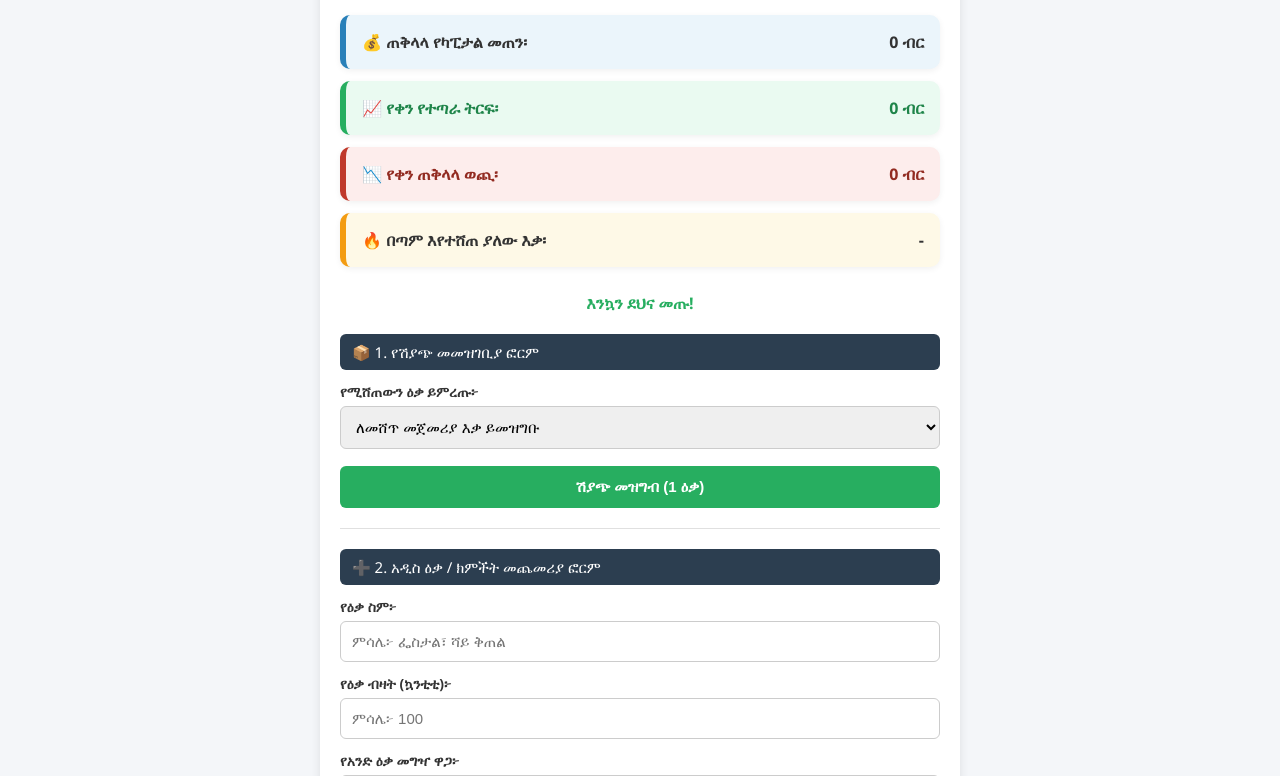
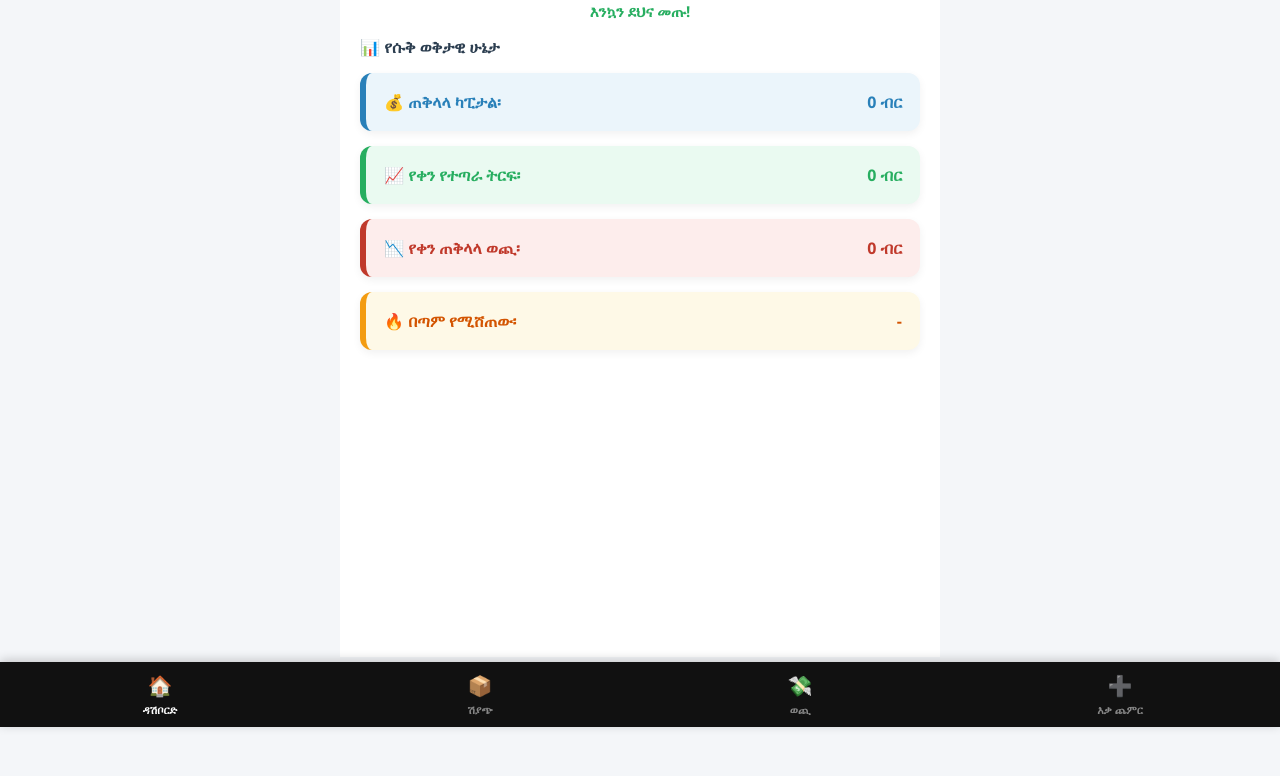
Before and after one commit to osama61900440-source/Os, a plain HTML site: page index.html in a window 1280 px wide. Shown: the part 73-849 px from the top of the page. After the commit the page ends 800 px from the top, so only its background shows below. Drawn offline with Linux system fonts and the light colour scheme.

Commit message:
Update index.html

```diff
--- a/index.html
+++ b/index.html
@@ -9,71 +9,67 @@
             font-family: 'Segoe UI', Tahoma, Geneva, Verdana, sans-serif;
             background-color: #f4f6f9;
             margin: 0;
-            padding: 15px;
+            padding: 0;
             color: #333;
+            padding-bottom: 70px; /* የታችኛው ማውጫ እቃዎችን እንዳይሸፍን */
         }
         .container {
             max-width: 600px;
             margin: 0 auto;
             background: white;
             padding: 20px;
-            border-radius: 12px;
-            box-shadow: 0 4px 10px rgba(0,0,0,0.1);
+            min-height: calc(100vh - 70px);
+            box-sizing: border-box;
         }
         h2 {
             text-align: center;
             color: #2c3e50;
-            margin-top: 0;
-            margin-bottom: 20px;
+            margin-top: 10px;
+            font-size: 20px;
         }
 
-        /* 4ቱ ማሳያዎች ለየብቻ እንዲሆኑ የተደረገበት */
-        .dashboard-v2 {
-            display: flex;
-            flex-direction: column;
-            gap: 12px;
-            margin-bottom: 25px;
+        /* እያንዳንዱ ክፍል መጀመሪያ እንዲደበቅ ማድረግ */
+        .app-page {
+            display: none;
         }
-        .card-v2 {
+        /* ገጹ ሲመረጥ ብቻ እንዲታይ ማድረግ */
+        .app-page.active {
+            display: block;
+        }
+
+        /* 1. የዳሽቦርድ ካርዶች ዲዛይን (ለየብቻ እንዲሆኑ የተደረገ) */
+        .card-box {
             background: #ffffff;
-            padding: 16px;
-            border-radius: 10px;
+            padding: 18px;
+            border-radius: 12px;
             font-weight: bold;
             font-size: 16px;
+            margin-bottom: 15px;
+            box-shadow: 0 3px 8px rgba(0,0,0,0.06);
+            border-left: 6px solid #7f8c8d;
             display: flex;
             justify-content: space-between;
-            align-items: center;
-            box-shadow: 0 2px 6px rgba(0,0,0,0.06);
-            border-left: 6px solid #7f8c8d;
         }
-        .card-v2.capital { border-left-color: #2980b9; background: #ebf5fb; }
-        .card-v2.profit { border-left-color: #27ae60; background: #eafaf1; color: #1e8449; }
-        .card-v2.expense { border-left-color: #c0392b; background: #fdedec; color: #922b21; }
-        .card-v2.top-item { border-left-color: #f39c12; background: #fef9e7; }
+        .card-box.capital { border-left-color: #2980b9; background: #ebf5fb; color: #2980b9; }
+        .card-box.profit { border-left-color: #27ae60; background: #eafaf1; color: #27ae60; }
+        .card-box.expense { border-left-color: #c0392b; background: #fdedec; color: #c0392b; }
+        .card-box.top-item { border-left-color: #f39c12; background: #fef9e7; color: #d35400; }
 
-        .section-title {
-            background: #2c3e50;
-            color: white;
-            padding: 8px 12px;
-            border-radius: 6px;
-            font-size: 15px;
-            margin-top: 20px;
-            margin-bottom: 12px;
-        }
+        /* ፎርሞች */
         .form-group {
-            margin-bottom: 12px;
+            margin-bottom: 15px;
         }
         label {
             display: block;
-            margin-bottom: 5px;
+            margin-bottom: 6px;
             font-weight: 600;
             font-size: 14px;
         }
         input, select {
             width: 100%;
-            padding: 11px;
+            padding: 12px;
             border: 1px solid #ccc;
-            border-radius: 6px;
+            border-radius: 8px;
             box-sizing: border-box;
             font-size: 15px;
         }
@@ -81,89 +77,134 @@
             text-align: center;
             font-weight: bold;
             margin: 15px 0;
-            min-height: 22px;
+            font-size: 15px;
         }
         button {
-            padding: 12px;
+            padding: 14px;
             border: none;
-            border-radius: 6px;
+            border-radius: 8px;
             color: white;
-            font-size: 15px;
+            font-size: 16px;
             font-weight: bold;
             cursor: pointer;
             width: 100%;
-            margin-top: 5px;
         }
         .btn-sell { background-color: #27ae60; }
         .btn-expense { background-color: #c0392b; }
         .btn-add { background-color: #2980b9; }
 
+        /* የዕቃዎች ዝርዝር */
         .inventory-list {
-            max-height: 250px;
-            overflow-y: auto;
+            margin-top: 15px;
             border: 1px solid #eee;
-            border-radius: 6px;
+            border-radius: 8px;
             padding: 5px;
+            background: #fafafa;
         }
         .inventory-item {
             display: flex;
             justify-content: space-between;
-            align-items: center;
-            padding: 10px;
+            padding: 12px 10px;
             border-bottom: 1px solid #eee;
             font-size: 14px;
         }
         .inventory-item:last-child { border-bottom: none; }
-        hr {
-            border: 0;
-            height: 1px;
-            background: #e0e0e0;
-            margin: 20px 0;
+
+        /* 📱 ልክ እንደ ቲክቶክ የታችኛው ማውጫ (Bottom Navigation) */
+        .bottom-nav {
+            position: fixed;
+            bottom: 0;
+            left: 0;
+            right: 0;
+            height: 65px;
+            background-color: #111111; /* ጥቁር ቀለም ለክላሲክ እይታ */
+            display: flex;
+            justify-content: space-around;
+            align-items: center;
+            box-shadow: 0 -2px 10px rgba(0,0,0,0.2);
+            z-index: 1000;
+        }
+        .nav-item {
+            display: flex;
+            flex-direction: column;
+            align-items: center;
+            color: #888888;
+            text-decoration: none;
+            font-size: 11px;
+            font-weight: bold;
+            cursor: pointer;
+            width: 25%;
+            height: 100%;
+            justify-content: center;
+            transition: 0.2s;
+        }
+        .nav-item .icon {
+            font-size: 20px;
+            margin-bottom: 3px;
+        }
+        /* የነቃው (የተመረጠው) ክፍል ቀለም */
+        .nav-item.active {
+            color: #ffffff; /* ነጭ ቀለም */
         }
     </style>
 </head>
 <body>
 
 <div class="container">
-    <h2>የሱቅ መቆጣጠሪያ ዳሽቦርድ</h2>
+    <h2>የሱቅ መቆጣጠሪያ ሲስተም</h2>
 
-    <div class="dashboard-v2">
-        <div class="card-v2 capital">
-            <span>💰 ጠቅላላ የካፒታል መጠን፡</span>
+    <div class="status-msg" id="lbl-status" style="color: #27ae60;">እንኳን ደህና መጡ!</div>
+
+    <div id="page-dashboard" class="app-page active">
+        <div style="font-weight: bold; margin-bottom: 15px; color: #2c3e50;">📊 የሱቅ ወቅታዊ ሁኔታ</div>
+        <div class="card-box capital">
+            <span>💰 ጠቅላላ ካፒታል፡</span>
             <span id="lbl-capital">0 ብር</span>
         </div>
-        <div class="card-v2 profit">
+        <div class="card-box profit">
             <span>📈 የቀን የተጣራ ትርፍ፡</span>
             <span id="lbl-profit">0 ብር</span>
         </div>
-        <div class="card-v2 expense">
+        <div class="card-box expense">
             <span>📉 የቀን ጠቅላላ ወጪ፡</span>
             <span id="lbl-expense">0 ብር</span>
         </div>
-        <div class="card-v2 top-item">
-            <span>🔥 በጣም እየተሸጠ ያለው እቃ፡</span>
+        <div class="card-box top-item">
+            <span>🔥 በጣም የሚሸጠው፡</span>
             <span id="lbl-top">-</span>
         </div>
     </div>
 
-    <div class="status-msg" id="lbl-status" style="color: #27ae60;">እንኳን ደህና መጡ!</div>
-
-    <div class="section-title">📦 1. የሽያጭ መመዝገቢያ ፎርም</div>
+    <div id="page-sell" class="app-page">
+        <div style="font-weight: bold; margin-bottom: 15px; color: #2c3e50;">📝 1. ሽያጭ መመዝገቢያ ፎርም</div>
         <div class="form-group">
             <label>የሚሸጠውን ዕቃ ይምረጡ፦</label>
             <select id="select-sell-item"></select>
         </div>
         <button class="btn-sell" onclick="recordSale()">ሽያጭ መዝግብ (1 ዕቃ)</button>
+    </div>
 
-    <hr>
+    <div id="page-expense" class="app-page">
+        <div style="font-weight: bold; margin-bottom: 15px; color: #2c3e50;">💸 2. የወጪ መመዝገቢያ ፎርም</div>
+        <div class="form-group">
+            <label>የወጪ ምክንያት፦</label>
+            <input type="text" id="txt-expense-reason" placeholder="ምሳሌ፦ ለቤት ኪራይ፣ ለትራንስፖርት">
+        </div>
+        <div class="form-group">
+            <label>የወጪ መጠን (በብር)፦</label>
+            <input type="number" id="txt-expense-amount" placeholder="ምሳሌ፦ 500">
+        </div>
+        <button class="btn-expense" onclick="recordExpense()">ወጪ መዝግብ</button>
+    </div>
 
-    <div class="section-title">➕ 2. አዲስ ዕቃ / ክምችት መጨመሪያ ፎርም</div>
+    <div id="page-add" class="app-page">
+        <div style="font-weight: bold; margin-bottom: 15px; color: #2c3e50;">➕ 3. አዲስ ዕቃ መጨመሪያ ፎርም</div>
         <div class="form-group">
             <label>የዕቃ ስም፦</label>
             <input type="text" id="txt-add-name" placeholder="ምሳሌ፦ ፌስታል፣ ሻይ ቅጠል">
         </div>
         <div class="form-group">
-        <label>የዕቃ ብዛት (ኳንቲቲ)፦</label>
+            <label>የዕቃ ብዛት፦</label>
             <input type="number" id="txt-add-qty" placeholder="ምሳሌ፦ 100">
         </div>
         <div class="form-group">
@@ -176,28 +217,33 @@
         </div>
         <button class="btn-add" onclick="addNewItem()">አዲስ ዕቃ ወደ ሲስተም አስገባ</button>
 
-    <hr>
+        <div style="font-weight: bold; margin-top: 25px; color: #2c3e50;">📋 በሱቅ ውስጥ ያሉ የዕቃዎች ዝርዝር</div>
+        <div class="inventory-list" id="inventory-list"></div>
+    </div>
+</div>
 
-    <div class="section-title">💸 3. የወጪ መመዝገቢያ ፎርም (ብቻውን)</div>
-    <div class="form-group">
-        <label>የወጪ ምክንያት፦</label>
-        <input type="text" id="txt-expense-reason" placeholder="ምሳሌ፦ ለቤት ኪራይ፣ ለትራንስፖርት">
+<div class="bottom-nav">
+    <div class="nav-item active" onclick="switchPage('dashboard', this)">
+        <span class="icon">🏠</span>
+        <span>ዳሽቦርድ</span>
     </div>
-    <div class="form-group">
-        <label>የወጪ መጠን (በብር)፦</label>
-        <input type="number" id="txt-expense-amount" placeholder="ምሳሌ፦ 1500">
+    <div class="nav-item" onclick="switchPage('sell', this)">
+        <span class="icon">📦</span>
+        <span>ሽያጭ</span>
     </div>
-    <button class="btn-expense" onclick="recordExpense()">ወጪውን ብቻ መዝግብ</button>
-
-    <hr>
-
-    <div class="section-title">📋 በሱቅ ውስጥ ያሉ የዕቃዎች ዝርዝር</div>
-    <div class="inventory-list" id="inventory-list"></div>
+    <div class="nav-item" onclick="switchPage('expense', this)">
+        <span class="icon">💸</span>
+        <span>ወጪ</span>
+    </div>
+    <div class="nav-item" onclick="switchPage('add', this)">
+        <span class="icon">➕</span>
+        <span>እቃ ጨምር</span>
+    </div>
 </div>
 
 <script>
-    // ሙሉ በሙሉ ባዶ መነሻ መረጃዎች (ሳሙና እና ዘይት ጠፍተዋል)
-    let data = JSON.parse(localStorage.getItem('business_data_v3')) || {
+    // መረጃዎችን ማስቀመጫ
+    let data = JSON.parse(localStorage.getItem('business_data_nav_v1')) || {
         capital: 0.0,
         total_profit: 0.0,
         total_expense: 0.0,
@@ -205,8 +251,26 @@
         sales_count: {}
     };
 
+    // ገጾችን ለመቀያየር የሚረዳ ተግባር (ልክ እንደ ቲክቶክ)
+    function switchPage(pageId, element) {
+        // ሁሉንም ገጽ ደብቅ
+        let pages = document.querySelectorAll('.app-page');
+        pages.forEach(p => p.classList.remove('active'));
+
+        // ሁሉንም የናቪጌሽን በተን አጥፋ
+        let navItems = document.querySelectorAll('.nav-item');
+        navItems.forEach(item => item.classList.remove('active'));
+
+        // የተመረጠውን ገጽ እና በተን አሳይ
+        document.getElementById('page-' + pageId).classList.add('active');
+        element.classList.add('active');
+
+        // ገጽ ሲቀየር መልዕክቱን ማጽዳት
+        document.getElementById('lbl-status').innerText = "";
+    }
+
     function saveData() {
-        localStorage.setItem('business_data_v3', JSON.stringify(data));
+        localStorage.setItem('business_data_nav_v1', JSON.stringify(data));
         updateDashboard();
         updateInventoryDisplay();
         populateDropdown();
@@ -216,7 +280,7 @@
         let total = 0;
         for (let item in data.inventory) {
             let details = data.inventory[item];
-            total += details[0] * details[1]; // ብዛት x መግዣ ዋጋ
+            total += details[0] * details[1];
         }
         data.capital = total;
     }
@@ -245,8 +309,8 @@
         for (let item in data.inventory) {
             let details = data.inventory[item];
             listDiv.innerHTML += `<div class="inventory-item">
-                <span><strong>${item}</strong> (ያለው ብዛት፦ ${details[0]})</span>
-                <span>መግዣ፦ ${details[1]} ብር | መሸጫ፦ ${details[2]} ብር</span>
+                <span><strong>${item}</strong> (ብዛት፦ ${details[0]})</span>
+                <span>መግዣ፦ ${details[1]} | መሸጫ፦ ${details[2]} ብር</span>
             </div>`;
             hasItems = true;
         }
@@ -266,7 +330,7 @@
             }
         }
         if(!hasItems) {
-            dropdown.innerHTML = "<option value=''>ለመሸጥ መጀመሪያ እቃ ይመዝግቡ</option>";
+            dropdown.innerHTML = "<option value=''>ለመሸጥ መጀመሪያ እቃ ጨምር ክፍል ውስጥ ይመዝግቡ</option>";
         }
     }
 
@@ -295,7 +359,7 @@
             data.sales_count[name] = 0;
         }
 
-        showStatus(`ዕቃ '${name}' በስኬት ተመዝግቧል፤ የካፒታል መጠን ተዘምኗል!`);
+        showStatus(`ዕቃ '${name}' በስኬት ተጨምሯል!`);
         document.getElementById('txt-add-name').value = "";
         document.getElementById('txt-add-qty').value = "";
         document.getElementById('txt-add-cost').value = "";
@@ -316,7 +380,7 @@
 
         data.inventory[name][0] -= 1;
         data.sales_count[name] = (data.sales_count[name] || 0) + 1;
-        data.total_profit += profit; // ትርፍ ከሽያጭ ብቻ ይሰላል
+        data.total_profit += profit;
 
         showStatus(`ሽያጭ ተመዝግቧል! የተጣራ ትርፍ: +${profit} ብር`);
         saveData();
@@ -330,15 +394,15 @@
             return showStatus("እባክህ የወጪውን ምክንያት እና የብር መጠን በትክክል አስገባ።", true);
         }
 
-        data.total_expense += expense; // ወጪ ለብቻው እዚህ ይደመራል (ከሽያጭ ትርፍ ጋር አይቀላቀልም)
+        data.total_expense += expense;
 
-        showStatus(`ወጪ ማስታወሻ፦ '${reason}' በብር ${expense} ተመዝግቧል!`);
+        showStatus(`ወጪ ማስታወሻ፦ '${reason}' ተመዝግቧል!`);
         document.getElementById('txt-expense-reason').value = "";
         document.getElementById('txt-expense-amount').value = "";
         saveData();
     }
 
-    // መጀመሪያ ገጹ ሲከፈት
+    // መጀመሪያ ሲከፈት
     updateDashboard();
     updateInventoryDisplay();
     populateDropdown();
```
Lines whose indentation alone changed are shown as unchanged.
